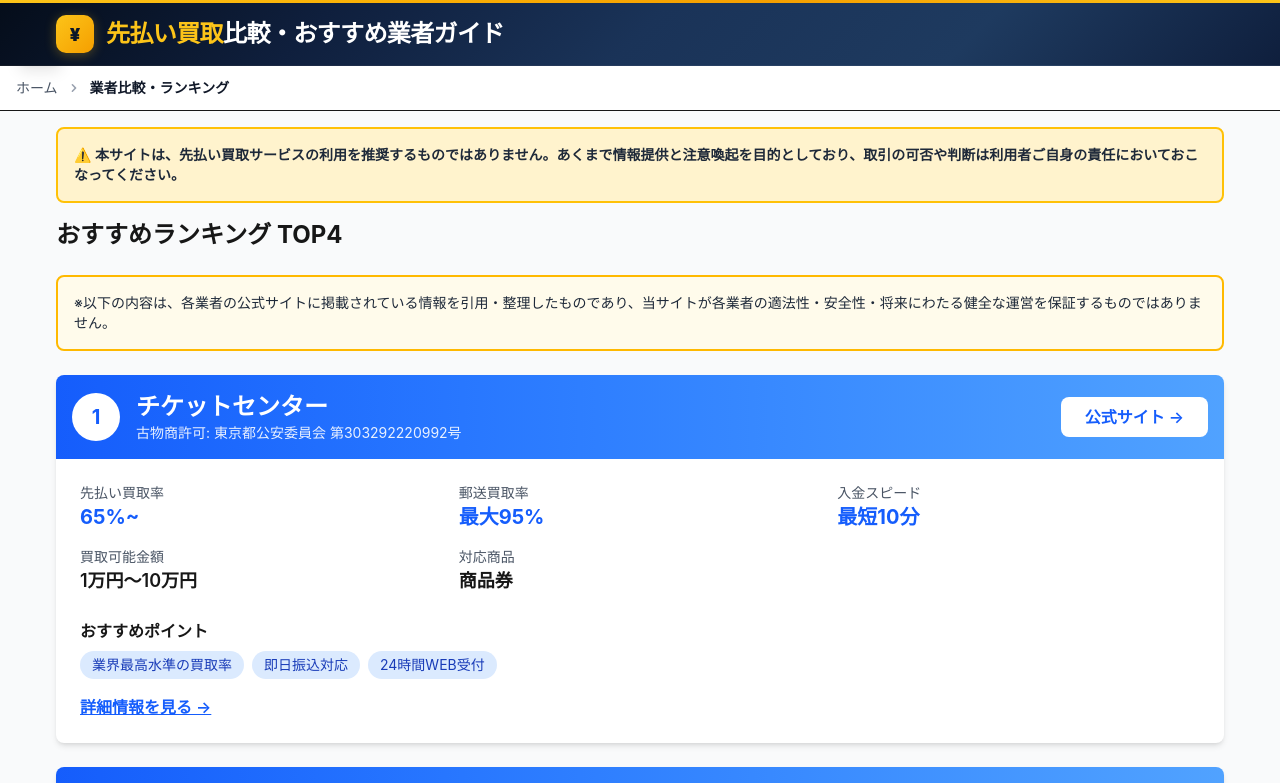
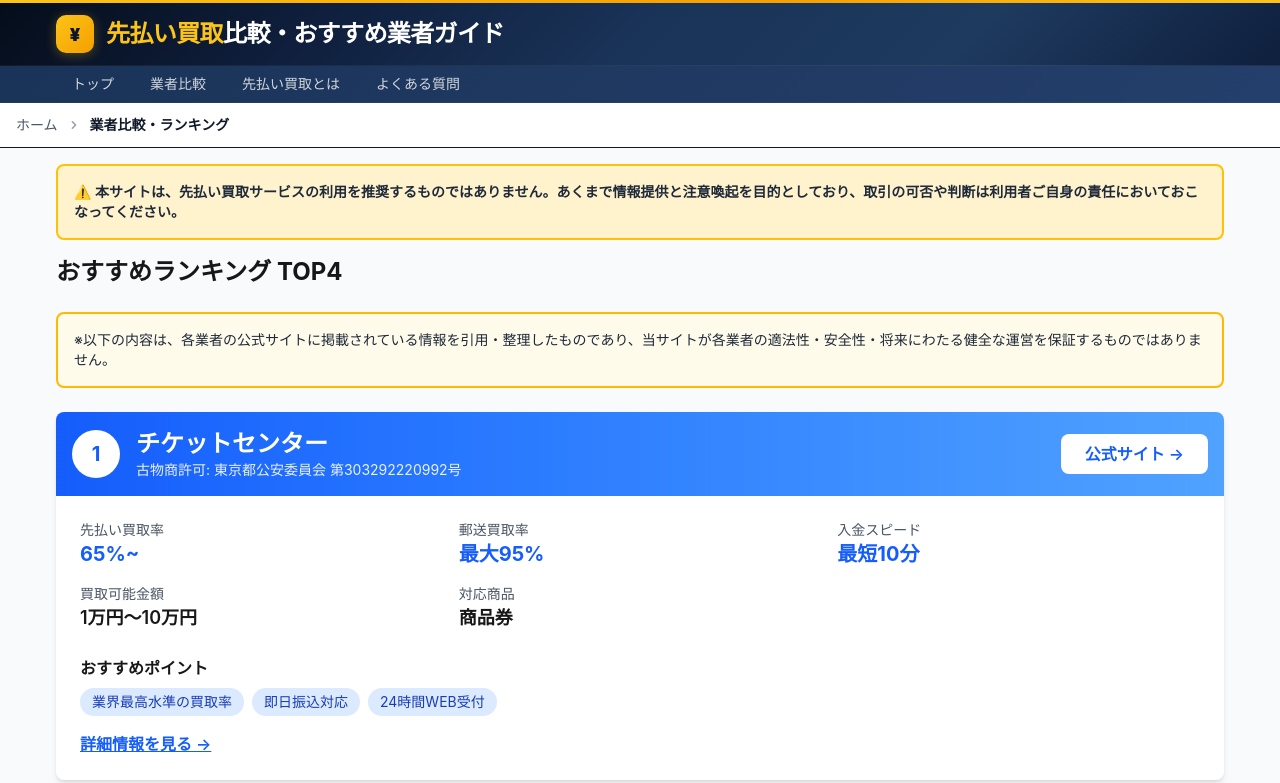
Before and after one commit to webmaster0818/okanenoerabikata, a Next.js app: page /comparison in a window 1280 px wide. Shown: the top 783 px of the page. Built offline with nearby package versions, Linux system fonts and the light colour scheme.

Commit message:
Add navigation bar to global header matching TOP page design

```diff
--- a/app/components/Header.tsx
+++ b/app/components/Header.tsx
@@ -41,6 +41,42 @@
           </div>
         </div>
       </div>
+
+      {/* ナビゲーションバー */}
+      <div style={{
+        background: 'linear-gradient(135deg, #1a3358, #243f6b)',
+        borderBottom: '1px solid rgba(255,255,255,0.04)'
+      }}>
+        <div className="container mx-auto px-4">
+          <nav className="py-2 overflow-x-auto">
+            <ul className="flex gap-1 text-sm whitespace-nowrap">
+              <li>
+                <Link href="/" className="px-3 md:px-4 py-1.5 rounded-md text-gray-300 hover:text-white hover:bg-white/5 font-medium text-xs md:text-sm transition-colors">
+                  トップ
+                </Link>
+              </li>
+              <li>
+                <Link href="/comparison"
+                  className="px-3 md:px-4 py-1.5 rounded-md text-gray-300 hover:text-white hover:bg-white/5 font-medium text-xs md:text-sm transition-colors">
+                  業者比較
+                </Link>
+              </li>
+              <li>
+                <Link href="/articles/what-is-advance-purchase"
+                  className="px-3 md:px-4 py-1.5 rounded-md text-gray-300 hover:text-white hover:bg-white/5 font-medium text-xs md:text-sm transition-colors">
+                  先払い買取とは
+                </Link>
+              </li>
+              <li>
+                <Link href="/faq"
+                  className="px-3 md:px-4 py-1.5 rounded-md text-gray-300 hover:text-white hover:bg-white/5 font-medium text-xs md:text-sm transition-colors">
+                  よくある質問
+                </Link>
+              </li>
+            </ul>
+          </nav>
+        </div>
+      </div>
     </header>
   )
 }
```
